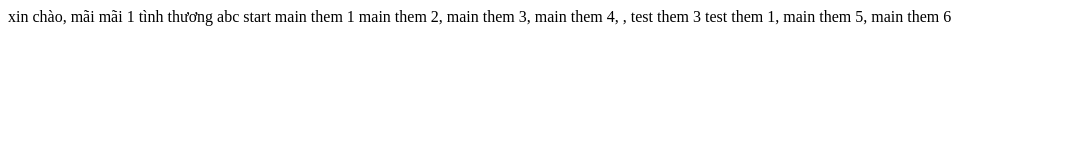
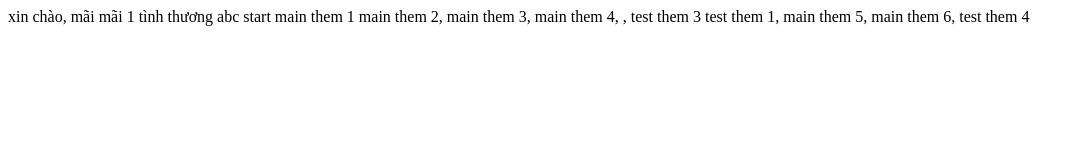
Before and after one commit to gialongchuai/abc, a plain HTML site: page index.html in a window 1280 px wide. Shown: the whole page, without its empty margins (0-1085 px from the left). Drawn offline with Linux system fonts and the light colour scheme.

Commit message:
resolve 01: them 4

```diff
--- a/index.html
+++ b/index.html
@@ -10,6 +10,6 @@
     start
     main them 1
     main them 2, main them 3, main them 4, , test them 3
-    test them 1, main them 5, main them 6
+    test them 1, main them 5, main them 6, test them 4
 </body>
 </html>
```
